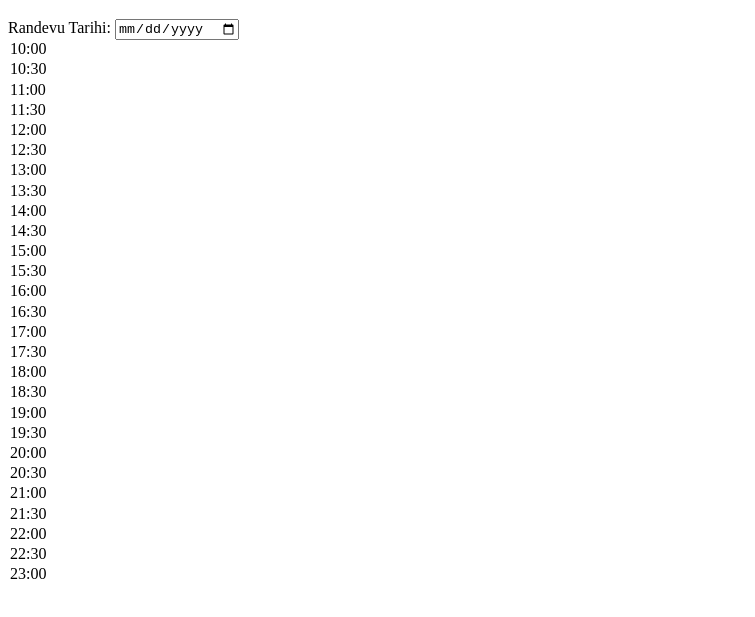
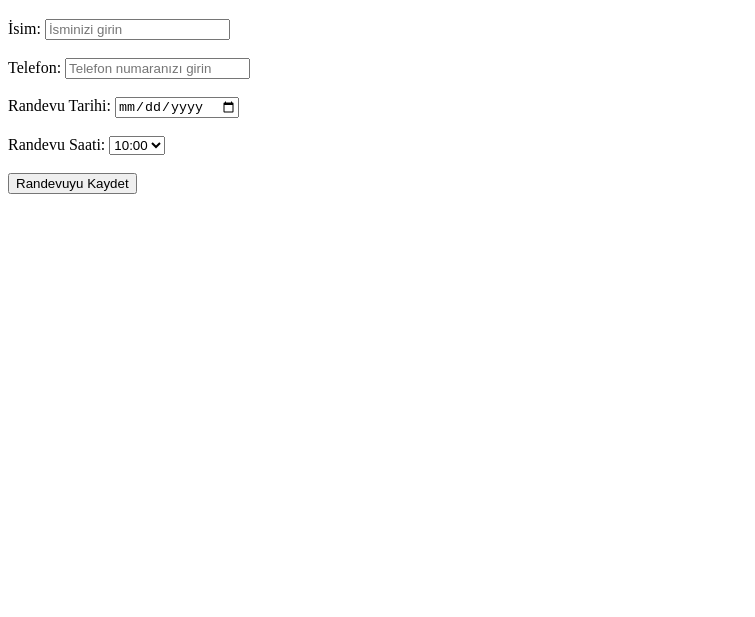
Before and after one commit to zuhur201919-dotcom/khalilhairdisagner, a plain HTML site: page index.html in a window 1280 px wide. Shown: the part 61-678 px from the top of the page, without its empty margins (0-755 px from the left). Drawn offline with Linux system fonts and the light colour scheme.

Commit message:
Update index.html

```diff
--- a/index.html
+++ b/index.html
@@ -1,14 +1,28 @@
 <!DOCTYPE html>
-<html lang="tr">
+<html>
 <head>
-    <meta charset="UTF-8">
-    <title>Kahalil Hair Designer</title>
+  <meta charset="UTF-8">
+  <title>Kahalil Hair Designer Randevu Sistemi</title>
 </head>
 <body>
-    <h1>Hoşgeldin, Kahalil Hair Designer Randevu Sistemi</h1>
+
+<h1>Hoşgeldin, Kahalil Hair Designer Randevu Sistemi</h1>
+
+<label for="kullanici-isim">İsim:</label>
+<input type="text" id="kullanici-isim" name="kullanici-isim" placeholder="İsminizi girin">
+<br><br>
+
+<label for="kullanici-telefon">Telefon:</label>
+<input type="tel" id="kullanici-telefon" name="kullanici-telefon" placeholder="Telefon numaranızı girin">
+<br><br>
+
 <label for="randevu-tarih">Randevu Tarihi:</label>
 <input type="date" id="randevu-tarih" name="randevu-tarih">
-<option value="10:00">10:00</option>
+<br><br>
+
+<label for="randevu-saat">Randevu Saati:</label>
+<select id="randevu-saat" name="randevu-saat">
+  <option value="10:00">10:00</option>
   <option value="10:30">10:30</option>
   <option value="11:00">11:00</option>
   <option value="11:30">11:30</option>
@@ -36,5 +50,11 @@
   <option value="22:30">22:30</option>
   <option value="23:00">23:00</option>
 </select>
+<br><br>
+
+<button id="randevu-kaydet" onclick="alert('Randevunuz kaydedildi!')">
+  Randevuyu Kaydet
+</button>
+
 </body>
 </html>
```
